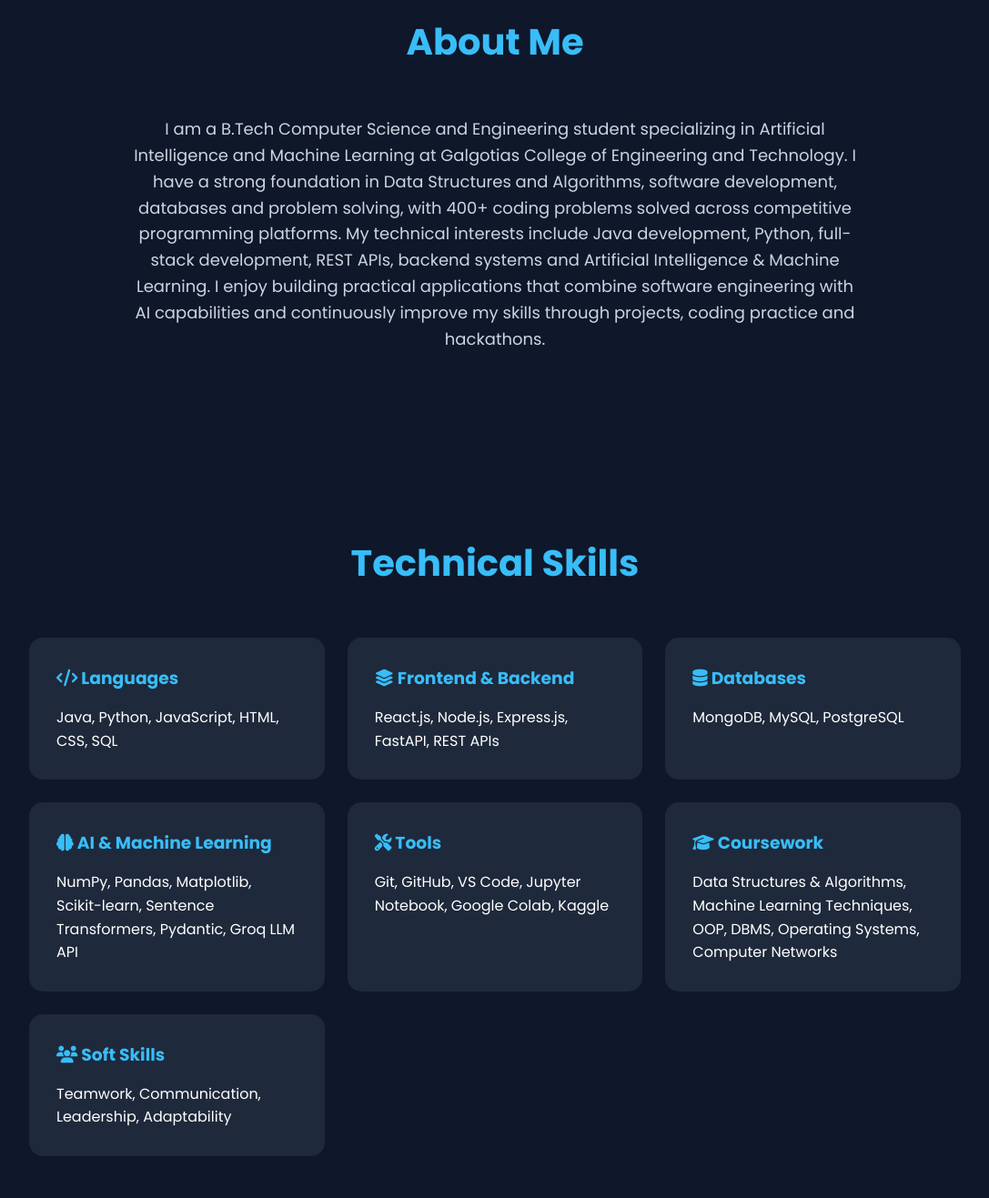
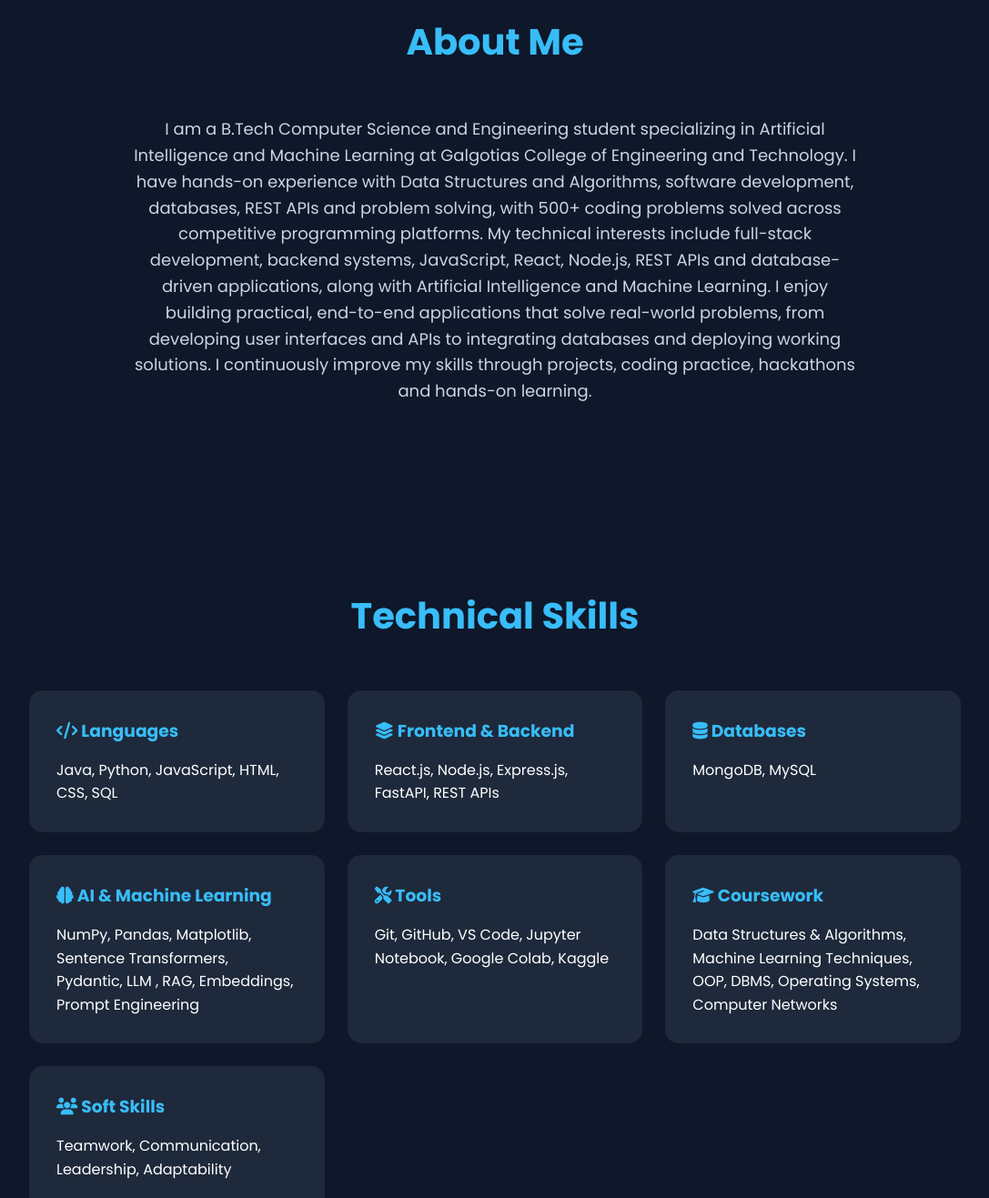
Before and after one commit to katherin915/portfolio, a plain HTML site: page index.html in a window 1280 px wide. Shown: the part 900-2217 px from the top of the page at 91% size, without its empty margins (96-1183 px from the left). Drawn offline with nearby package versions, Linux system fonts and the light colour scheme.

Commit message:
Revise personal introduction and skills in index.html
Updated personal introduction and technical skills in the about section. Modified the list of databases and AI/ML tools.

```diff
--- a/index.html
+++ b/index.html
@@ -132,22 +132,22 @@
 
         <div class="about-content">
 
-            <p>
-                I am a B.Tech Computer Science and Engineering student specializing in
-                Artificial Intelligence and Machine Learning at Galgotias College of
-                Engineering and Technology.
+            <p> I am a B.Tech Computer Science and Engineering student specializing in Artificial Intelligence and Machine Learning at Galgotias College of Engineering and Technology.
 
-                I have a strong foundation in Data Structures and Algorithms, software
-                development, databases and problem solving, with 400+ coding problems
-                solved across competitive programming platforms.
+                I have hands-on experience with Data Structures and Algorithms, software
+                development, databases, REST APIs and problem solving, with 500+ coding
+                problems solved across competitive programming platforms.
 
-                My technical interests include Java development, Python, full-stack
-                development, REST APIs, backend systems and Artificial Intelligence &
-                Machine Learning.
+                My technical interests include full-stack development, backend systems,
+                JavaScript, React, Node.js, REST APIs and database-driven applications,
+                along with Artificial Intelligence and Machine Learning.
 
-                I enjoy building practical applications that combine software engineering
-                with AI capabilities and continuously improve my skills through projects,
-                coding practice and hackathons.
+                I enjoy building practical, end-to-end applications that solve real-world
+                problems, from developing user interfaces and APIs to integrating
+                databases and deploying working solutions. I continuously improve my
+                skills
+                through projects, coding practice, hackathons and hands-on learning.
+
             </p>
 
         </div>
@@ -208,7 +208,7 @@
                 </h3>
 
                 <p>
-                    MongoDB, MySQL, PostgreSQL
+                    MongoDB, MySQL
                 </p>
 
             </div>
@@ -224,8 +224,9 @@
                 </h3>
 
                 <p>
-                    NumPy, Pandas, Matplotlib, Scikit-learn,
-                    Sentence Transformers, Pydantic, Groq LLM API
+                    NumPy, Pandas, Matplotlib,
+                    Sentence Transformers, Pydantic, LLM ,
+                    RAG, Embeddings, Prompt Engineering
                 </p>
 
             </div>
```
